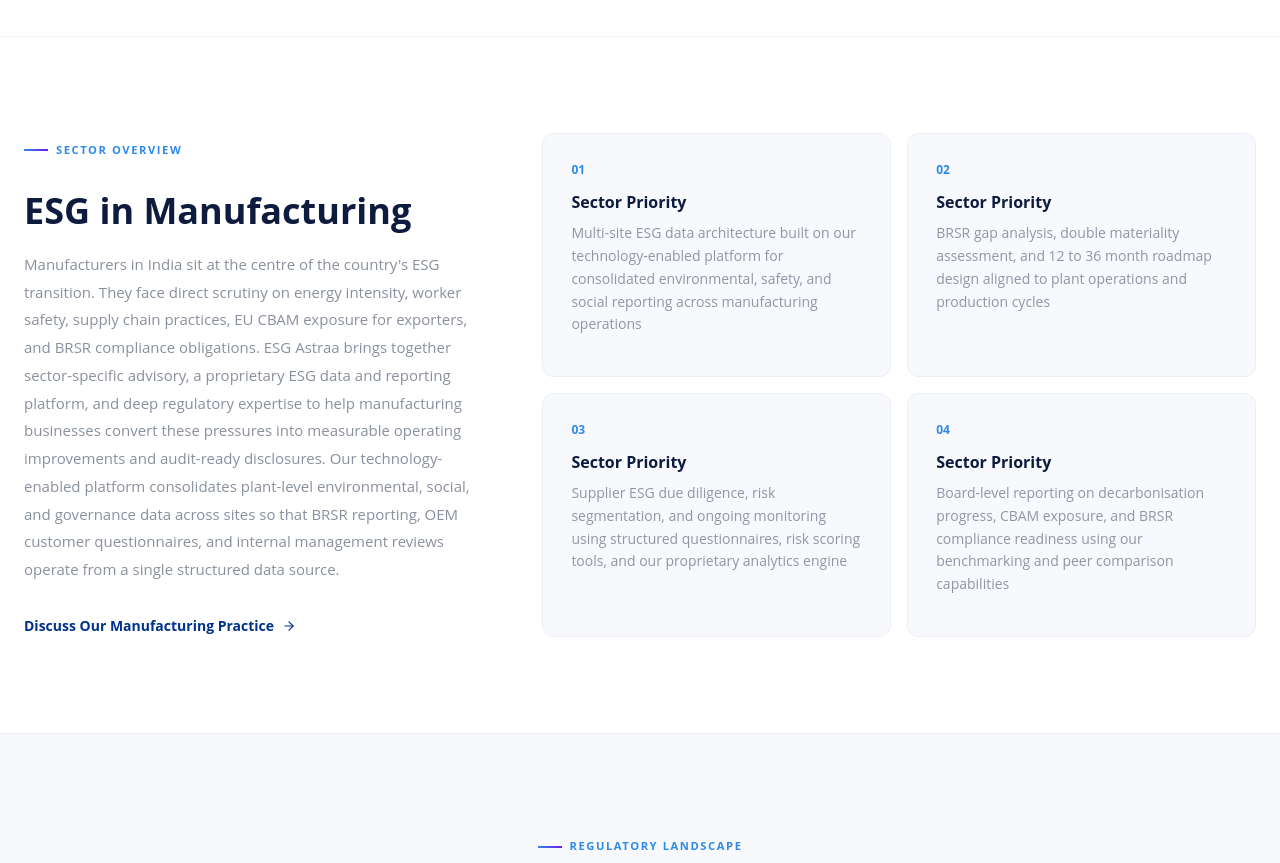
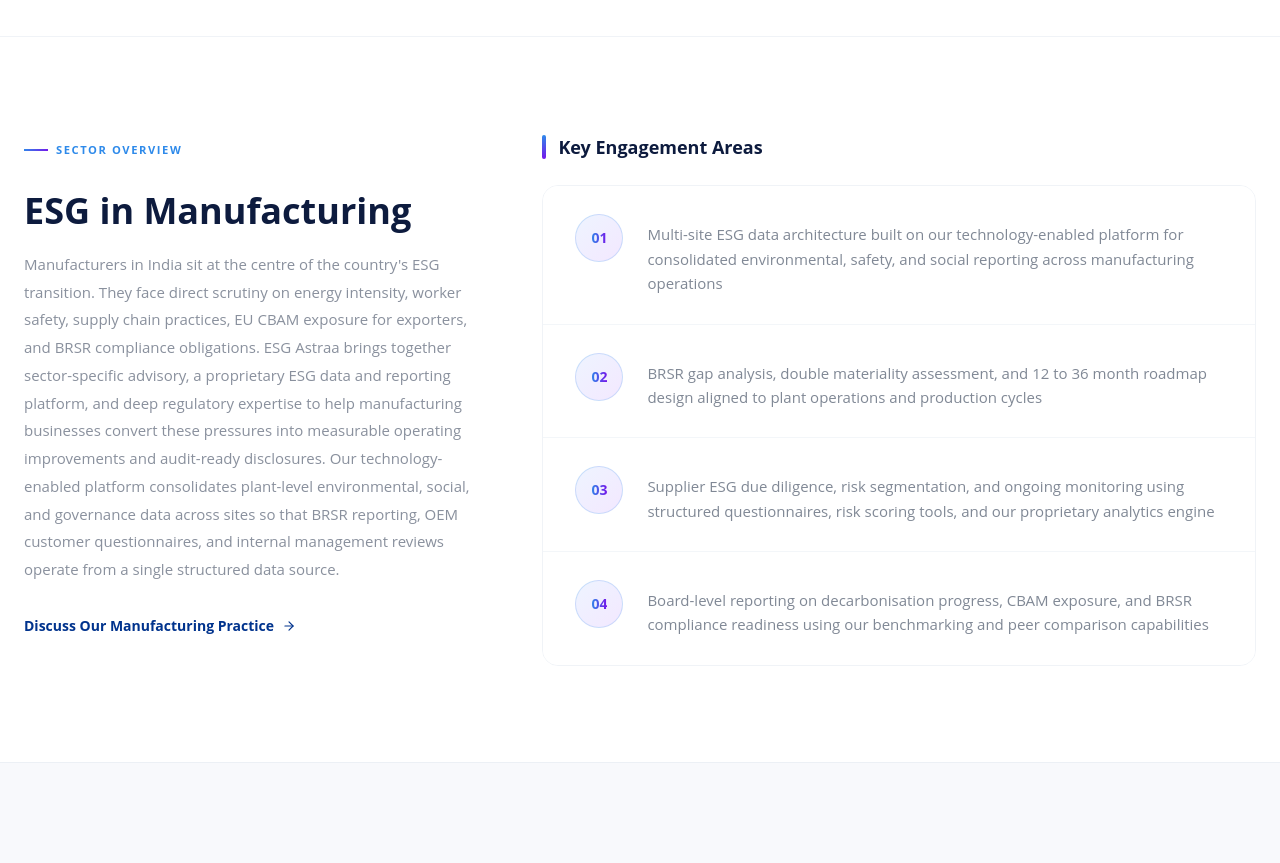
Before and after one commit to singhpratham19/esg-astraa-nextjs, a Next.js app: page /industries/manufacturing in a window 1280 px wide. Shown: the part 680-1543 px from the top of the page. Built offline with nearby package versions, Linux system fonts and the light colour scheme; no server answers.

Commit message:
refactor: redesign engagement highlights as Key Engagement Areas list with gradient accents and improved visual appeal

```diff
--- a/src/app/industries/[slug]/page.tsx
+++ b/src/app/industries/[slug]/page.tsx
@@ -111,14 +111,23 @@
               </Link>
             </div>
 
-            <div className="lg:col-span-3 grid sm:grid-cols-2 gap-4">
-              {ind.engagementHighlights.map((item, i) => (
-                <div key={item} className="bg-slate-bg border border-slate-border/50 rounded-xl p-7 hover:shadow-md hover:border-[#2E8AEA]/25 transition-all group">
-                  <span className="text-xs font-bold text-[#2E8AEA] block mb-3">0{i + 1}</span>
-                  <h4 className="font-bold text-[#0D1B3E] mb-2 group-hover:text-[#2E8AEA] transition-colors">Sector Priority</h4>
-                  <p className="text-sm text-slate-body/60 leading-relaxed">{item}</p>
-                </div>
-              ))}
+            <div className="lg:col-span-3">
+              <div className="flex items-center gap-3 mb-6">
+                <div className="w-1 h-6 bg-gradient-to-b from-[#2E8AEA] to-[#7516EA] rounded-full"></div>
+                <h3 className="font-display text-lg font-bold text-[#0D1B3E]">Key Engagement Areas</h3>
+              </div>
+              <div className="flex flex-col divide-y divide-slate-border/40 border border-slate-border/50 rounded-2xl overflow-hidden">
+                {ind.engagementHighlights.map((item, i) => (
+                  <div key={String(item)} className="flex items-start gap-6 px-8 py-7 bg-white hover:bg-slate-bg/50 transition-colors group">
+                    <div className="flex-shrink-0 w-12 h-12 rounded-full bg-gradient-to-br from-[#EEF4FF] to-[#F3E8FF] flex items-center justify-center border border-[#2E8AEA]/20">
+                      <span className="text-sm font-bold bg-gradient-to-r from-[#2E8AEA] to-[#7516EA] bg-clip-text text-transparent">0{i + 1}</span>
+                    </div>
+                    <p className="text-[15px] text-slate-body/70 leading-relaxed pt-2 group-hover:text-slate-body/90 transition-colors">
+                      {typeof item === 'string' ? item : (item as { detail: string }).detail}
+                    </p>
+                  </div>
+                ))}
+              </div>
             </div>
           </div>
         </div>
--- a/src/app/industries/page.tsx
+++ b/src/app/industries/page.tsx
@@ -52,7 +52,7 @@
     color: '#7516EA',
     tagline: 'Clinical waste, patient impact, responsible sourcing, and BRSR support for healthcare and pharma.',
     metrics: [
-      { val: '1000+', lbl: 'BRSR entities' },
+      { val: 'GHG', lbl: 'Scope 3 reporting' },
       { val: 'BMW', lbl: 'Waste rules' },
       { val: 'Global', lbl: 'Supply scrutiny' },
     ],
--- a/src/lib/data.ts
+++ b/src/lib/data.ts
@@ -27,8 +27,8 @@
   challenges: string[]
   opportunities: string[]
   regulatory: string[]
-  engagementHighlights: string[]
-  materialTopics: { topic: string; context: string }[]
+  engagementHighlights: { title: string; detail: string }[]
+  materialTopics: { topic: string; metric: string; context: string }[]
   marketLeaderActions: string[]
   relevantServiceSlugs: string[]
 }
```
